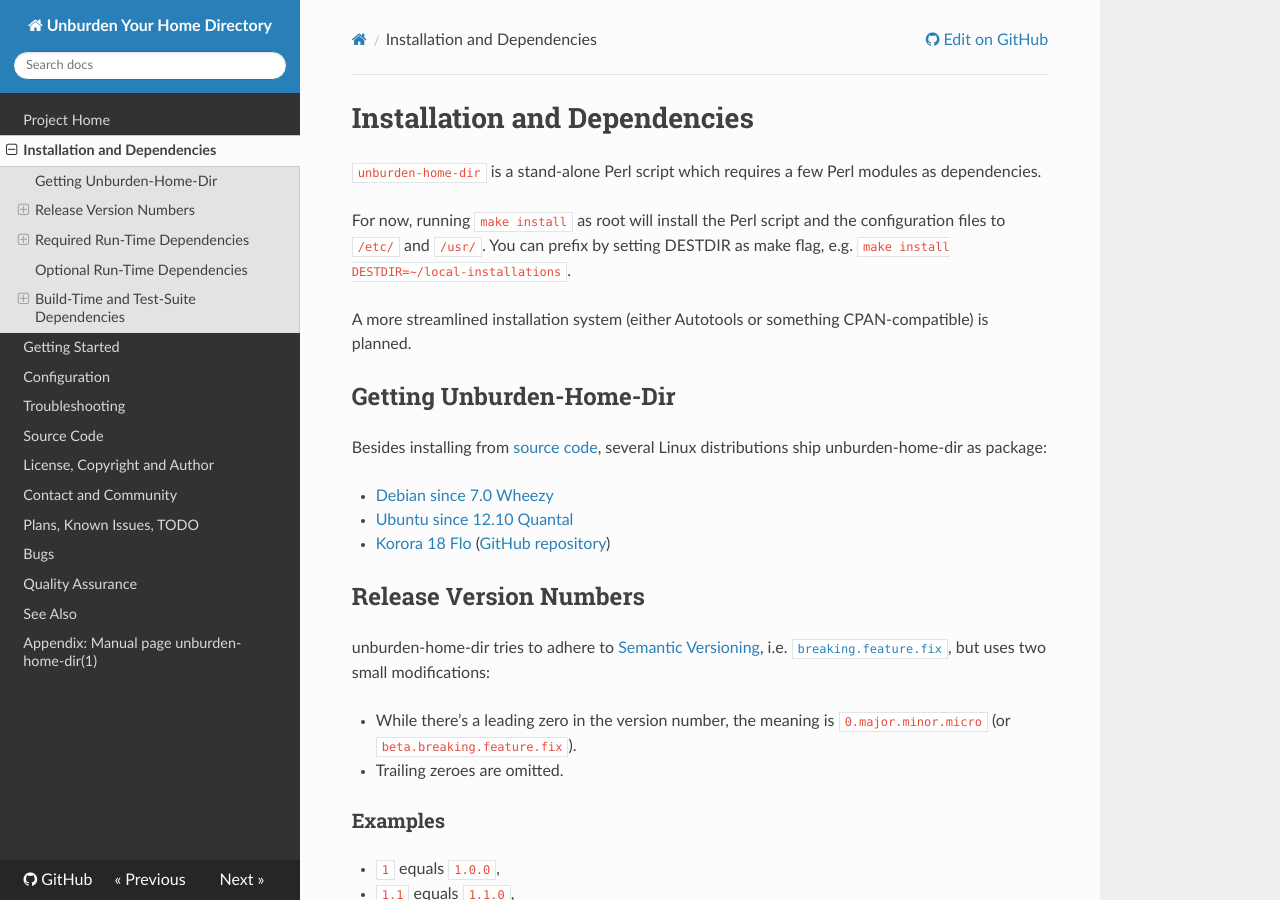
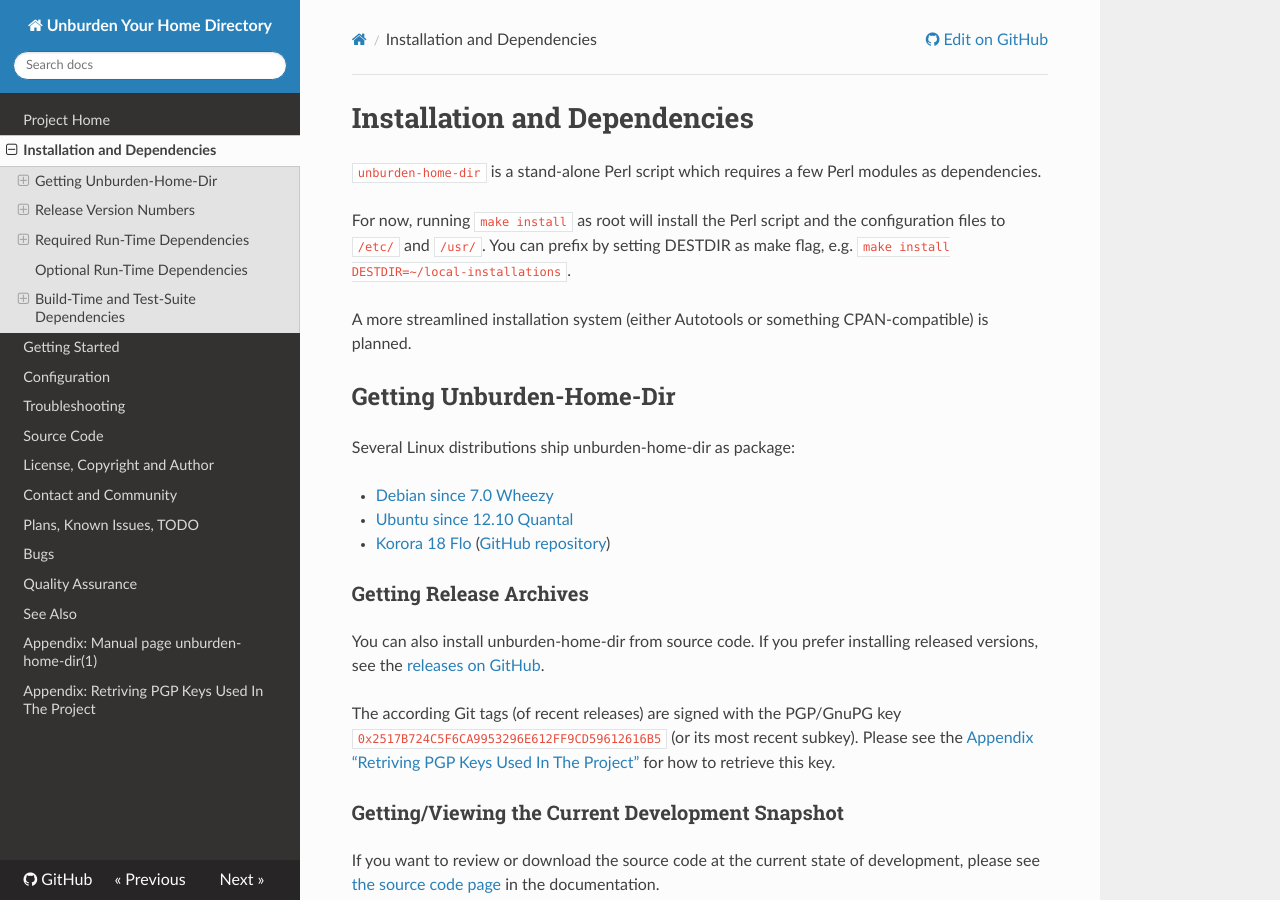
Before and after one commit to xtaran/unburden-home-dir, an MkDocs documentation site: the page built from docs/installation.md, in a window 1280 px wide and 900 px high. Built offline with MkDocs 1.6.1, drawn with Linux system fonts in a browser that asks for light colours; nearby versions of some CDN libraries; old or Windows-style settings are respelled for this version of MkDocs.

Commit message:
Document PGP key(s) used in the project and how to retrieve it
Move key retrieval into its own document.

```diff
--- a/docs/installation.md
+++ b/docs/installation.md
@@ -21,14 +21,30 @@ CPAN-compatible) is planned.
 Getting Unburden-Home-Dir
 -------------------------
 
-Besides installing from [source code](source-code.md), several Linux
-distributions ship unburden-home-dir as package:
+Several Linux distributions ship unburden-home-dir as package:
 
 * [Debian since 7.0 Wheezy](https://packages.debian.org/unburden-home-dir)
 * [Ubuntu since 12.10 Quantal](http://packages.ubuntu.com/unburden-home-dir)
 * [Korora 18 Flo](https://kororaproject.org/korora-18-flo-released/)
   ([GitHub repository](https://github.com/kororaproject/kp-unburden-home-dir))
 
+### Getting Release Archives
+
+You can also install unburden-home-dir from source code. If you
+prefer installing released versions, see the
+[releases on GitHub](https://github.com/xtaran/unburden-home-dir).
+
+The according Git tags (of recent releases) are signed with the
+PGP/GnuPG key `0x2517B724C5F6CA9953296E612FF9CD59612616B5` (or its
+most recent subkey). Please see the
+[Appendix "Retriving PGP Keys Used In The Project"](pgp.md) for
+how to retrieve this key.
+
+### Getting/Viewing the Current Development Snapshot
+
+If you want to review or download the source code at the current state
+of development, please see [the source code page](source-code.md) in
+the documentation.
 
 Release Version Numbers
 -----------------------
--- a/mkdocs.yml
+++ b/mkdocs.yml
@@ -13,6 +13,7 @@ pages:
   - Quality Assurance: qa.md
   - See Also: see-also.md
   - "Appendix: Manual page unburden-home-dir(1)": unburden-home-dir.1.md
+  - "Appendix: Retriving PGP Keys Used In The Project": pgp.md
 theme: readthedocs
 repo_url: https://github.com/xtaran/unburden-home-dir
 site_author: Axel Beckert
```
Also changed, not shown: SUMMARY.md (+1 -0 lines), docs/bugs.md (+2 -30 lines), docs/pgp.md (added, +43 -0 lines), docs/source-code.md (+4 -0 lines), 1 other file.
